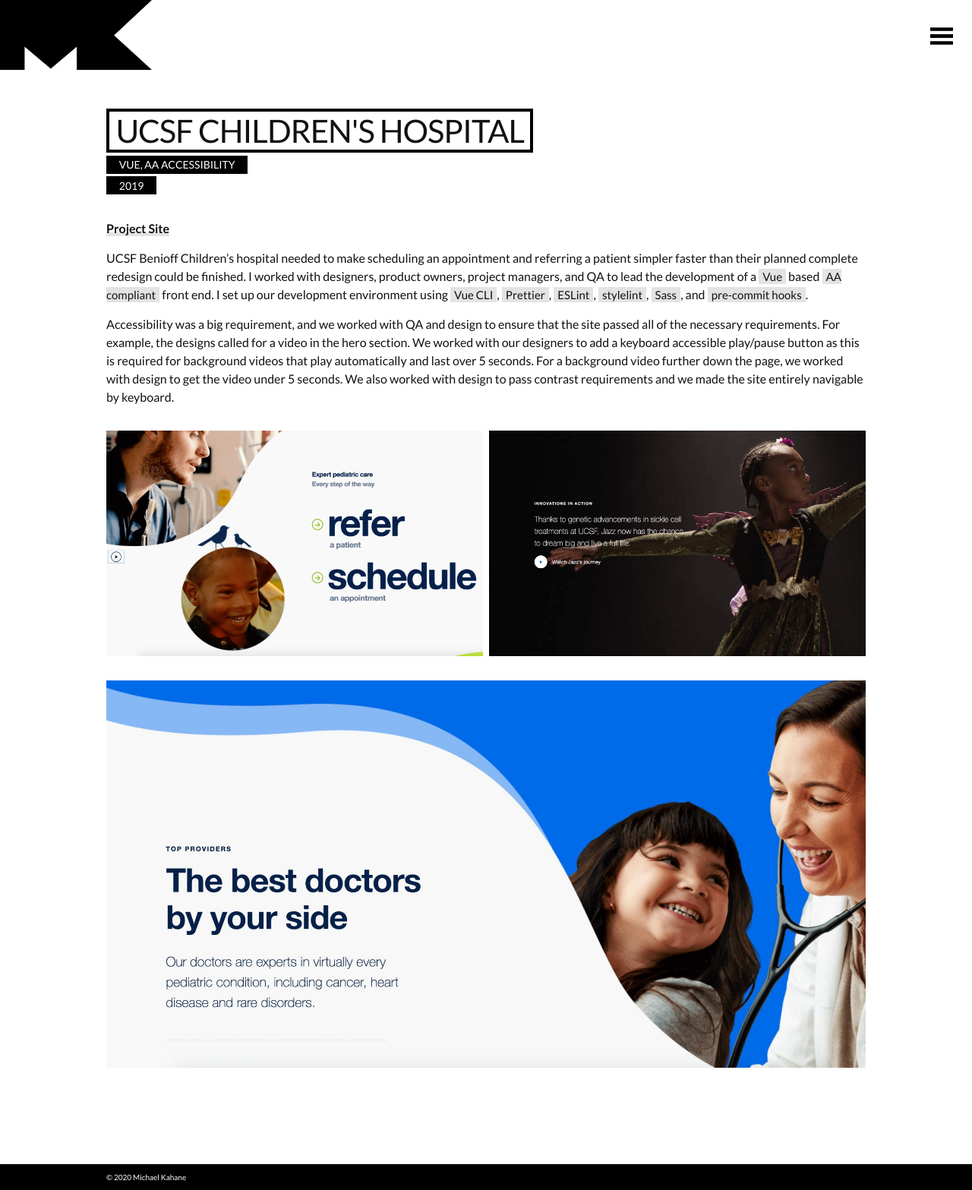
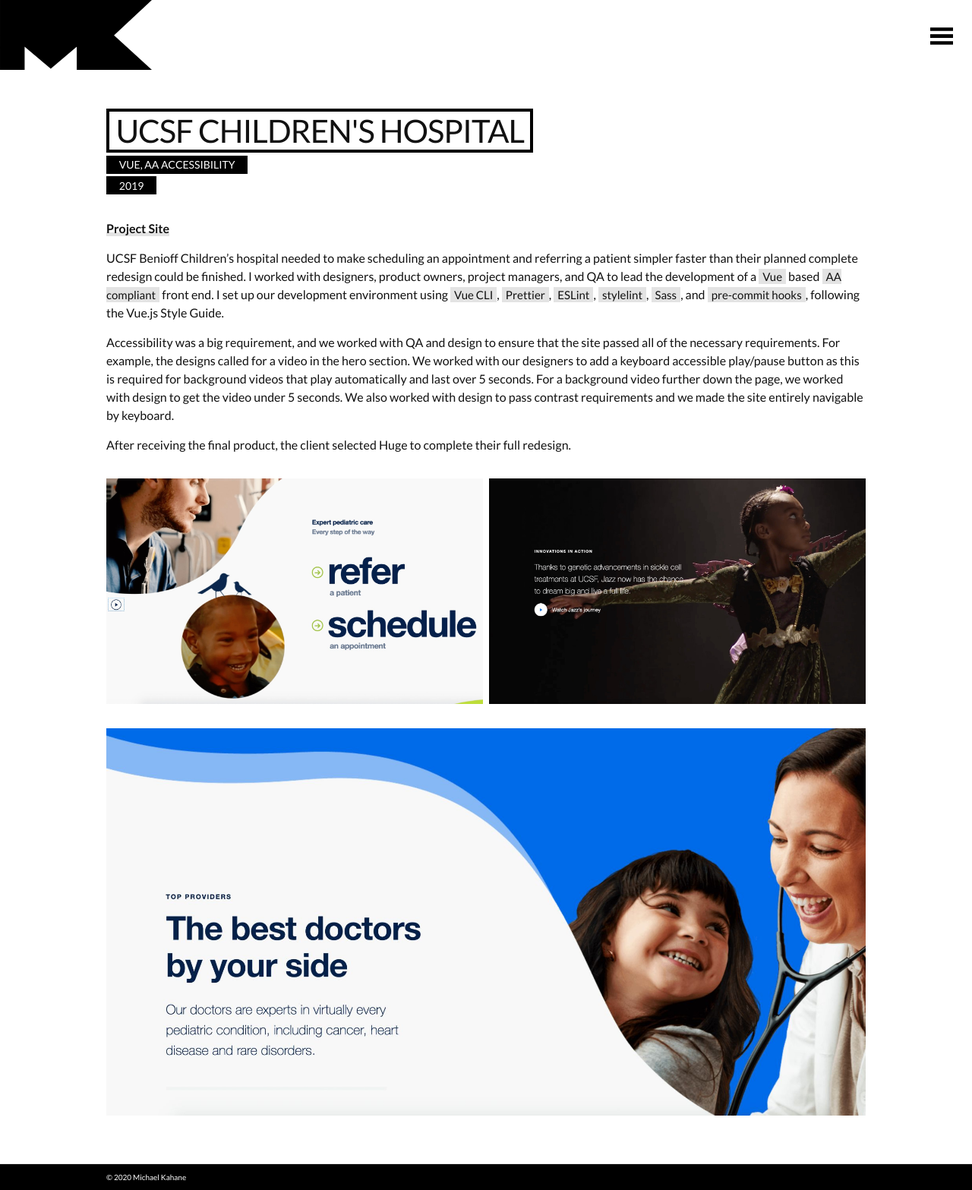
Before and after one commit to LordOfCorners/lordofcorners.github.io, a Jekyll site: the page built from _posts/2016-05-29-ucsf-childrens-hospital.markdown, in a window 1280 px wide. Shown: the whole page at 76% size. Built offline with Jekyll 4.4.1, drawn with Linux system fonts in a browser that asks for light colours.

Commit message:
updated ucsf description

```diff
--- a/_posts/2016-05-29-ucsf-childrens-hospital.markdown
+++ b/_posts/2016-05-29-ucsf-childrens-hospital.markdown
@@ -12,9 +12,11 @@
 
 **[Project Site](https://about.ucsfbenioffchildrens.org/)**
 
-UCSF Benioff Children's hospital needed to make scheduling an appointment and referring a patient simpler faster than their planned complete redesign could be finished. I worked with designers, product owners, project managers, and QA to lead the development of a `Vue` based `AA compliant` front end. I set up our development environment using `Vue CLI`, `Prettier`, `ESLint`, `stylelint`, `Sass`, and `pre-commit hooks`.
+UCSF Benioff Children's hospital needed to make scheduling an appointment and referring a patient simpler faster than their planned complete redesign could be finished. I worked with designers, product owners, project managers, and QA to lead the development of a `Vue` based `AA compliant` front end. I set up our development environment using `Vue CLI`, `Prettier`, `ESLint`, `stylelint`, `Sass`, and `pre-commit hooks`, following the Vue.js Style Guide.
 
 Accessibility was a big requirement, and we worked with QA and design to ensure that the site passed all of the necessary requirements. For example, the designs called for a video in the hero section. We worked with our designers to add a keyboard accessible play/pause button as this is required for background videos that play automatically and last over 5 seconds. For a background video further down the page, we worked with design to get the video under 5 seconds. We also worked with design to pass contrast requirements and we made the site entirely navigable by keyboard.
+
+After receiving the final product, the client selected Huge to complete their full redesign.
 
 {% include image-row.html image2="portfolio/ucsf/hero.jpg" image3="portfolio/ucsf/dancer.jpg" %}
 
```
